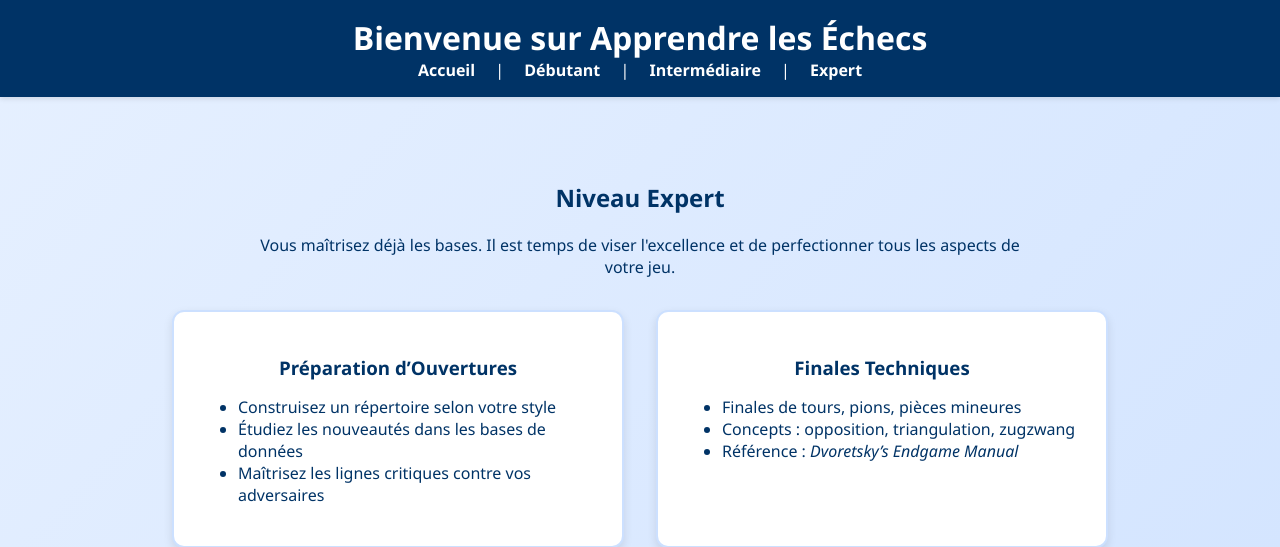
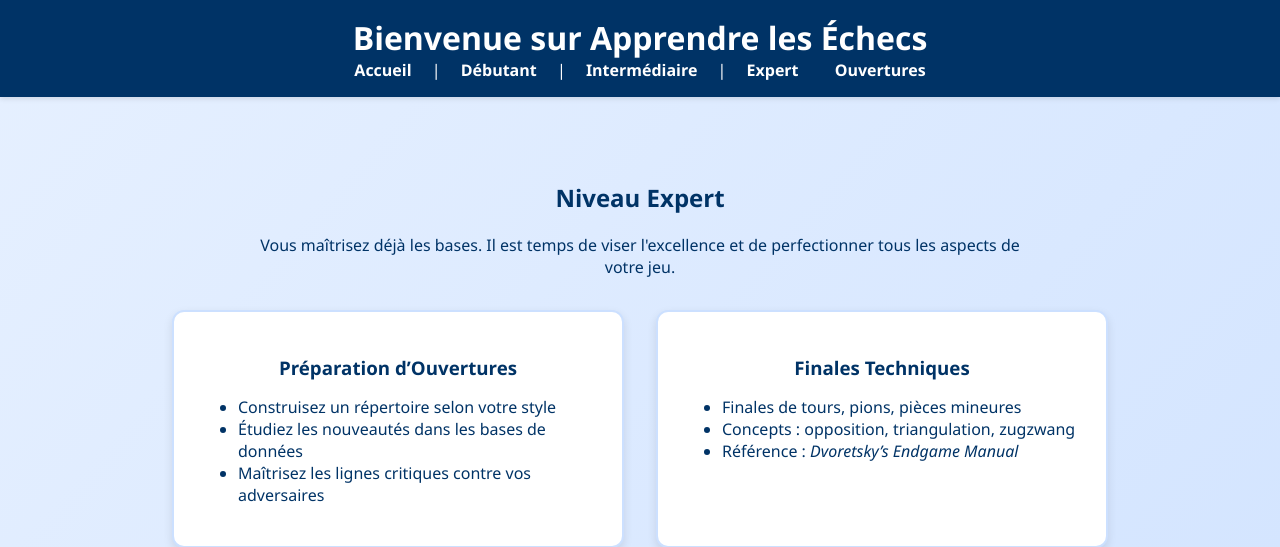
Before and after one commit to ordinalcyber/site, a Flask app: page /expert in a window 1280 px wide. Shown: the top 547 px of the page. Run offline with Flask 3, Linux system fonts and the light colour scheme; some libraries are stand-ins or nearby versions.

Commit message:
Update base.html

```diff
--- a/templates/base.html
+++ b/templates/base.html
@@ -20,6 +20,7 @@
       <a href="{{ url_for('debutant') }}">Débutant</a> |
       <a href="{{ url_for('intermediaire') }}">Intermédiaire</a> |
       <a href="{{ url_for('expert') }}">Expert</a>
+      <a href="{{ url_for('ouvertures') }}">Ouvertures</a>
     </nav>
   </header>
 
```
